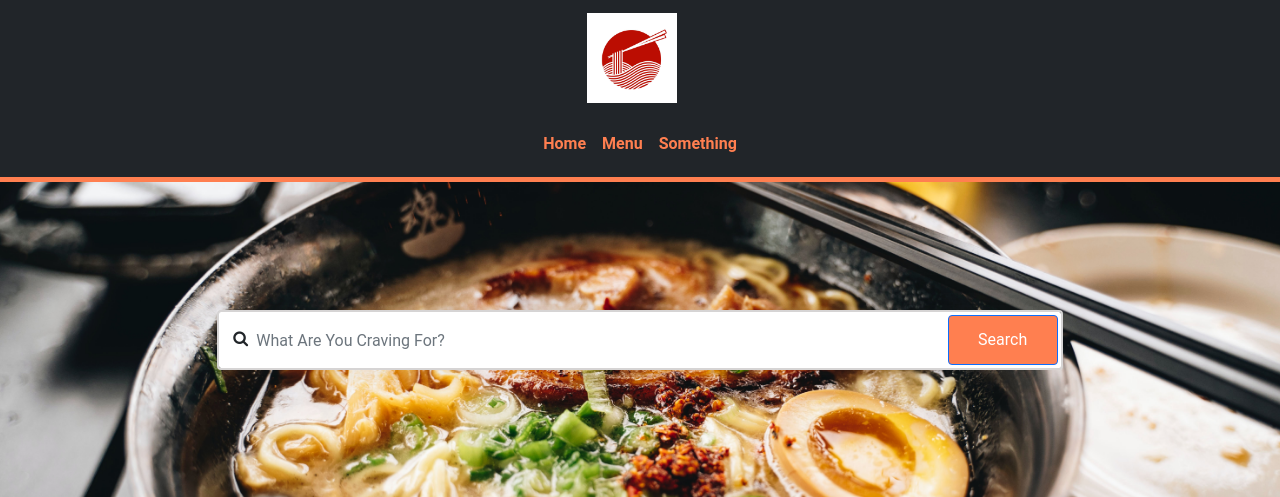
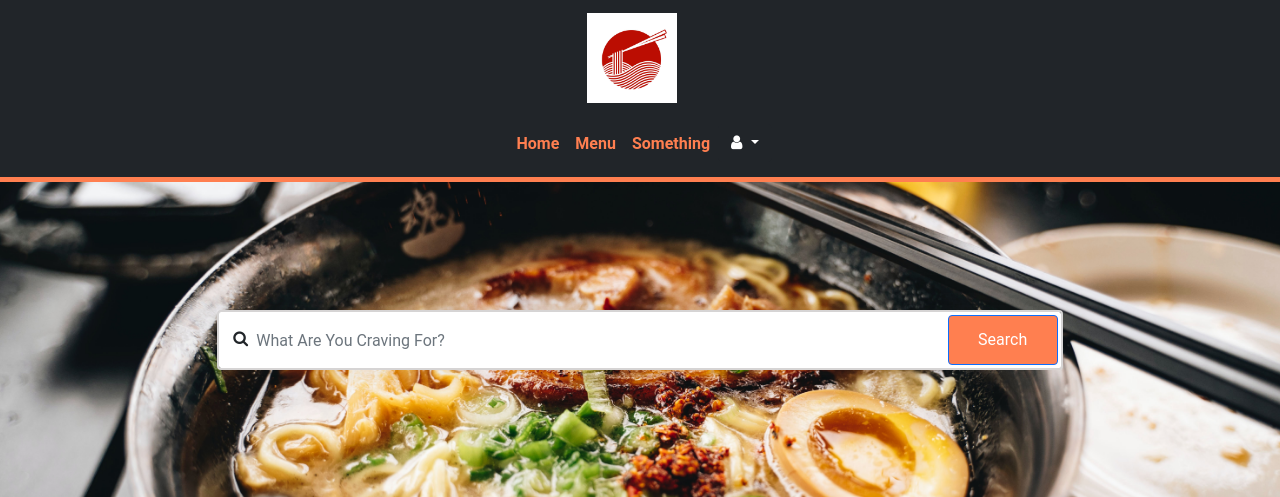
Before and after one commit to thuankhangho/btl-web, a PHP site: page / in a window 1280 px wide. Shown: the top 497 px of the page. Run offline with PHP 8.4, Linux system fonts and the light colour scheme; some libraries are stand-ins or nearby versions.

Commit message:
nav bar with login logo

```diff
--- a/index.php
+++ b/index.php
@@ -3,9 +3,6 @@
 <head>
     <!-- jQuery CDN-->
     <script src="https://ajax.googleapis.com/ajax/libs/jquery/3.6.0/jquery.min.js"></script>
-    <link href="https://code.jquery.com/ui/1.10.4/themes/ui-lightness/jquery-ui.css" rel="stylesheet">
-    <script src="https://code.jquery.com/jquery-1.10.2.js"></script>
-    <script src="https://code.jquery.com/ui/1.10.4/jquery-ui.js"></script>
     <!-- Font Awesome CDN-->
     <link rel="stylesheet" href="https://cdnjs.cloudflare.com/ajax/libs/font-awesome/4.7.0/css/font-awesome.min.css">
     <!-- Bootstrap CDN-->
@@ -35,8 +32,8 @@
           <button class="navbar-toggler" type="button" data-bs-toggle="collapse" data-bs-target="#collapsibleNavbar">
               <span class="navbar-toggler-icon justify-content-center"></span>
           </button>
-          <div class="collapse navbar-collapse justify-content-center"  id="collapsibleNavbar">
-            <ul class="navbar-nav">
+      <div class="collapse navbar-collapse justify-content-center"  id="collapsibleNavbar">
+          <ul class="navbar-nav">
               <li class="nav-item">
                 <a class="nav-link" href="#">Home</a>
               </li>
@@ -44,11 +41,21 @@
                 <a class="nav-link" href="#">Menu</a>
               </li>
               <li class="nav-item">
-                <a class="nav-link color-nav" href="#">Something</a>
+                <a class="nav-link" href="#">Something</a>
               </li>
-            </ul>
-          </div>
-      </div>
+               <!-- Icon dropdown -->
+               <div class=" nav-item dropdown user-btn">
+                  <button type="button" class="btn btn-dark dropdown-toggle" data-bs-toggle="dropdown">
+                  <i class="fa fa-user"></i>
+                  </button>
+                    <ul class="dropdown-menu dropdown-menu-dark">
+                      <li><a class="dropdown-item" href="#">Sign Up</a></li>
+                      <li><a class="dropdown-item" href="#">Login</a></li>
+                    </ul>
+               </div>
+           </ul>
+       </div>
+    </div>
     </nav>
      <!-- end .navbar -->
 
--- a/styles/styles.css
+++ b/styles/styles.css
@@ -51,6 +51,8 @@
   justify-content: center;
 }
 
+
+
 /* main content*/
 /*search*/
 .food-search{
@@ -94,7 +96,7 @@
 }
 
 .search button:hover{
-    background: black;
+    background:#57606f ;
 }
 /**/
 
```
